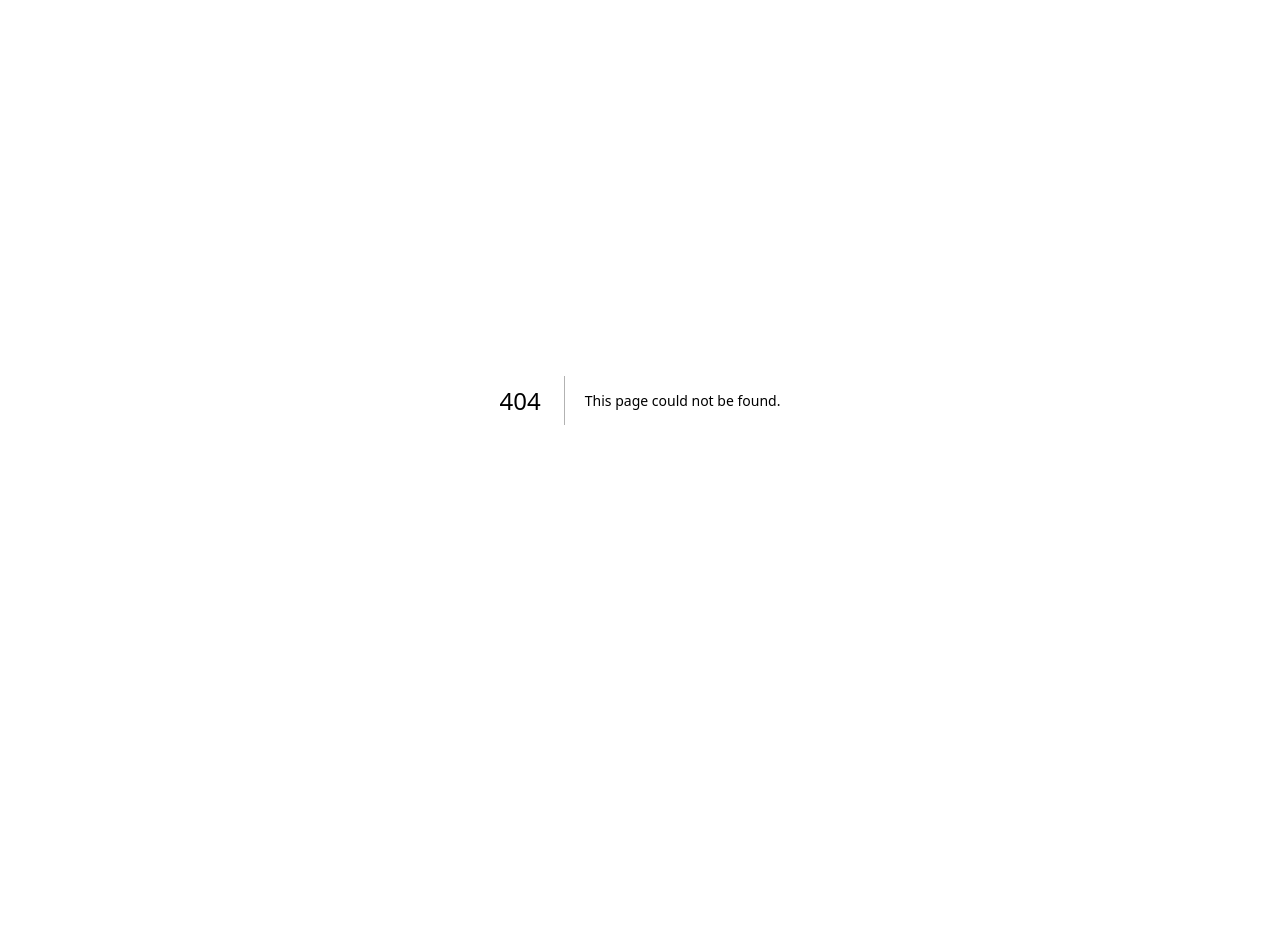
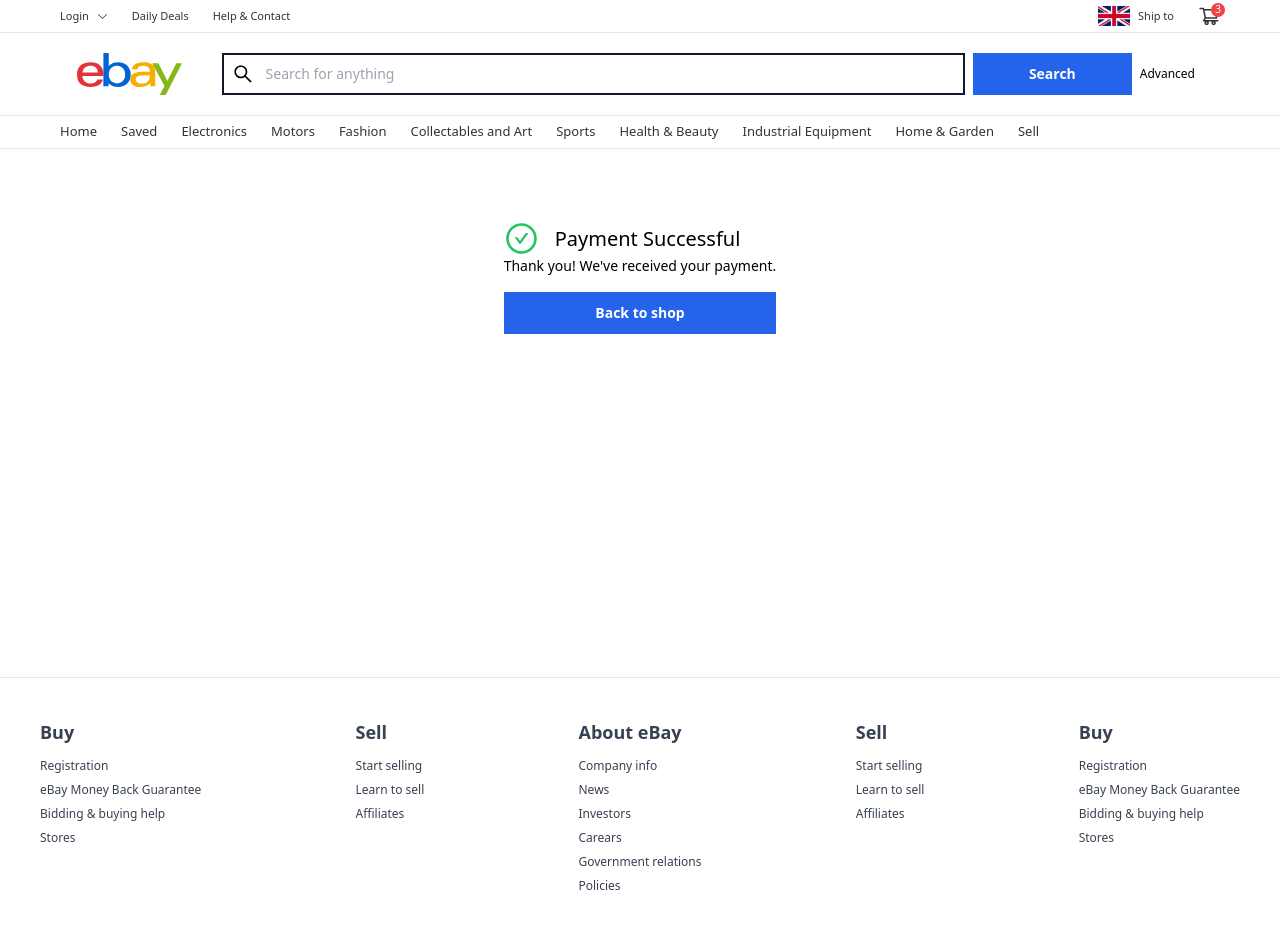
Before and after one commit to pre-ska/ebay-clone, a Next.js app: page /success in a window 1280 px wide. Before the commit this address had no page. Shown: the top 928 px of the page. Before the commit the page ends 800 px from the top, so only its background shows below. Built offline with nearby package versions, Linux system fonts and the light colour scheme.

Commit message:
success page

```diff
--- /dev/null
+++ b/app/success/page.jsx
@@ -0,0 +1,34 @@
+"use client";
+
+import { AiOutlineCheckCircle } from "react-icons/ai";
+import MainLayout from "../layouts/MainLayout";
+import Link from "next/link";
+
+export default function Success() {
+  return (
+    <>
+      <MainLayout>
+        <div
+          id="SuccessPage"
+          className="mt-12 max-w-[1200px] mx-auto px-2 min-h-[50vh]"
+        >
+          <div className="bg-white w-full p-6 min-h-[150px] flex items-center justify-center">
+            <div>
+              <div className="flex items-center text-xl">
+                <AiOutlineCheckCircle className="text-green-500" size={35} />
+                <span className="pl-4">Payment Successful</span>
+              </div>
+              <p className="text-sm">Thank you! We've received your payment.</p>
+
+              <Link href="/" className="w-full">
+                <div className="w-full text-center bg-blue-600 text-sm font-semibold text-white p-[11px] mt-4">
+                  Back to shop
+                </div>
+              </Link>
+            </div>
+          </div>
+        </div>
+      </MainLayout>
+    </>
+  );
+}
```
Also changed, not shown: app/checkout/page.jsx (renamed from app/checkout/page.js).
